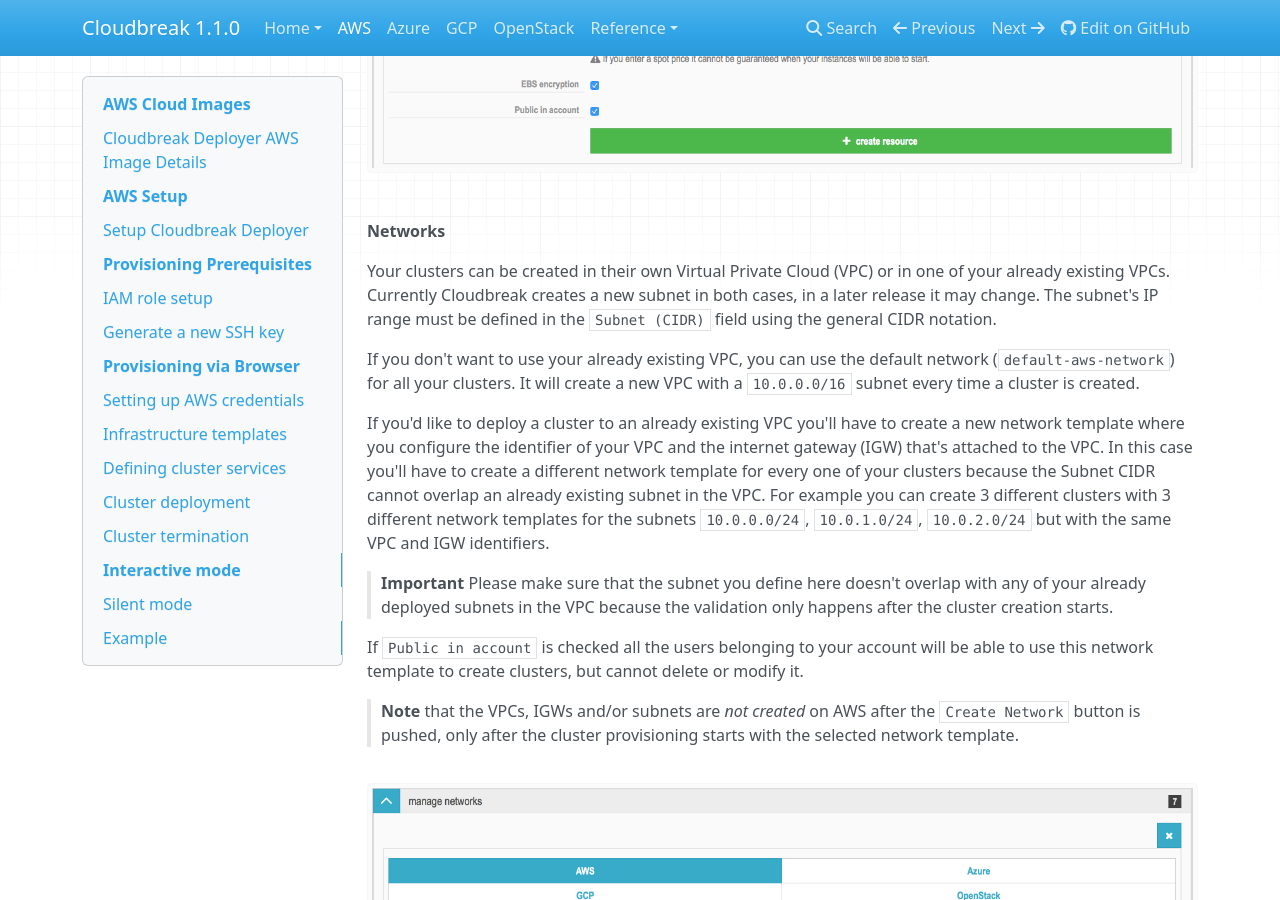
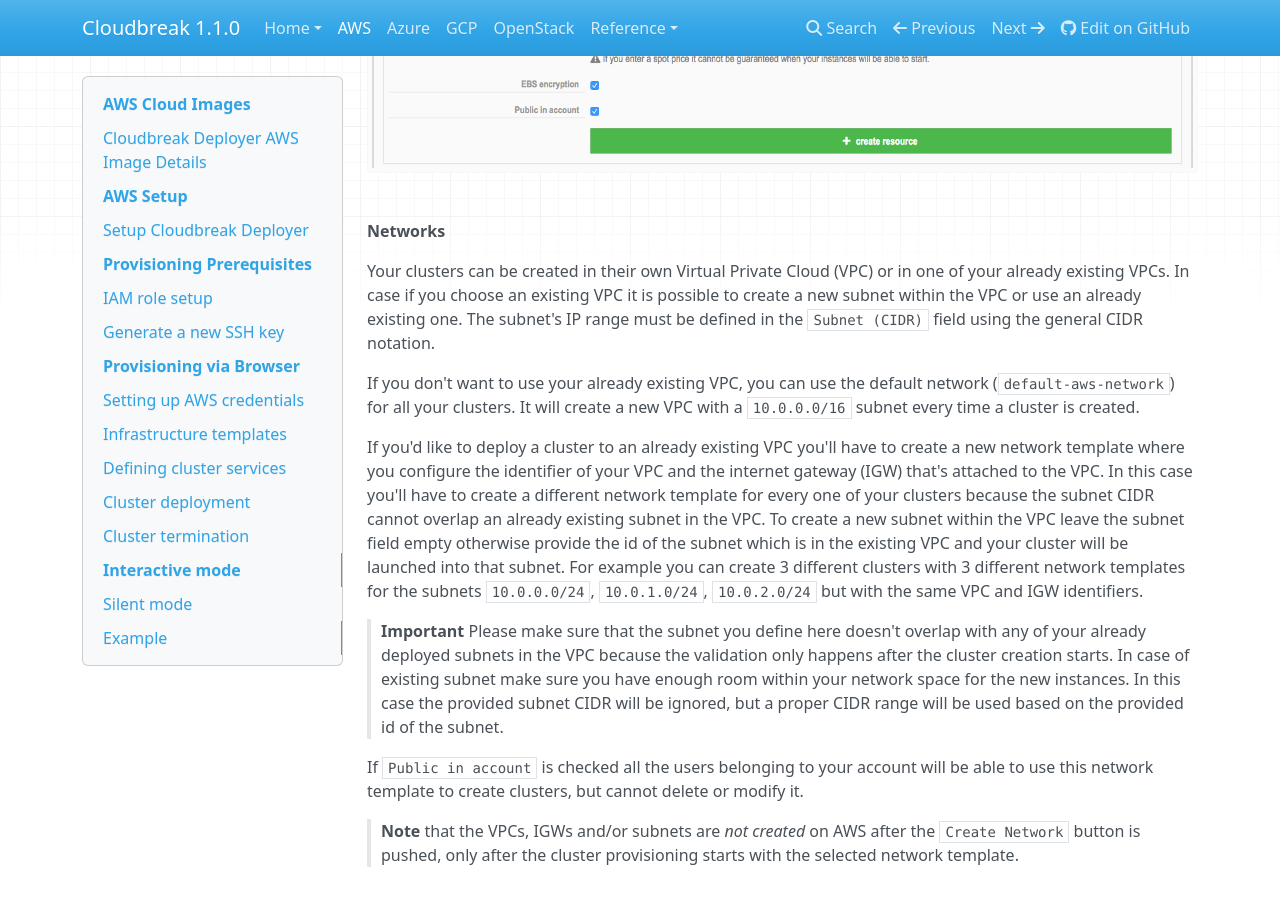
Before and after one commit to wprender/cloudbreak-docs, an MkDocs documentation site: the page built from docs/aws.md, in a window 1280 px wide and 900 px high, scrolled down 6146 px. Built offline with MkDocs 1.6.1, drawn with Linux system fonts in a browser that asks for light colours; nearby versions of some CDN libraries; old or Windows-style settings are respelled for this version of MkDocs.

Commit message:
CLOUD-53295 document existing networks

```diff
--- a/docs/aws.md
+++ b/docs/aws.md
@@ -221,18 +221,21 @@ There are some additional configuration options here:
 **Networks**
 
 Your clusters can be created in their own Virtual Private Cloud (VPC) or in one of your already existing VPCs.
-Currently Cloudbreak creates a new subnet in both cases, in a later release it may change.
+In case if you choose an existing VPC it is possible to create a new subnet within the VPC or use an already existing one.
 The subnet's IP range must be defined in the `Subnet (CIDR)` field using the general CIDR notation.
 
 If you don't want to use your already existing VPC, you can use the default network (`default-aws-network`) for all your clusters.
 It will create a new VPC with a `10.0.0.0/16` subnet every time a cluster is created.
 
 If you'd like to deploy a cluster to an already existing VPC you'll have to create a new network template where you configure the identifier of your VPC and the internet gateway (IGW) that's attached to the VPC.
-In this case you'll have to create a different network template for every one of your clusters because the Subnet CIDR cannot overlap an already existing subnet in the VPC.
+In this case you'll have to create a different network template for every one of your clusters because the subnet CIDR cannot overlap an already existing subnet in the VPC.
+To create a new subnet within the VPC leave the subnet field empty otherwise provide the id of the subnet which is in the existing VPC and your cluster will be launched
+into that subnet.
 For example you can create 3 different clusters with 3 different network templates for the subnets `10.0.0.0/24`, `10.0.1.0/24`, `10.0.2.0/24` but with the same VPC and IGW identifiers.
 
 >**Important** Please make sure that the subnet you define here doesn't overlap with any of your already deployed
-subnets in the VPC because the validation only happens after the cluster creation starts.
+subnets in the VPC because the validation only happens after the cluster creation starts. In case of existing subnet make sure you have enough room within
+your network space for the new instances. In this case the provided subnet CIDR will be ignored, but a proper CIDR range will be used based on the provided id of the subnet.
 
 If `Public in account` is checked all the users belonging to your account will be able to use this network template to create clusters, but cannot delete or modify it.
 
```
Also changed, not shown: docs/azure.md (+9 -1 lines), docs/gcp.md (+2 -0 lines), docs/openstack.md (+8 -0 lines), docs/images/aws-network.png.
